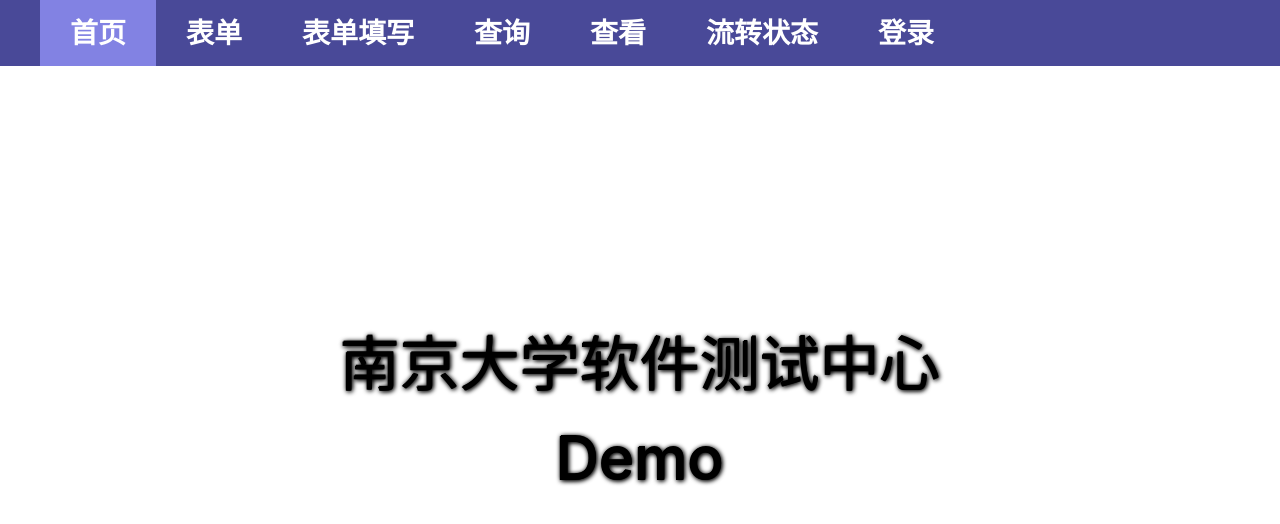
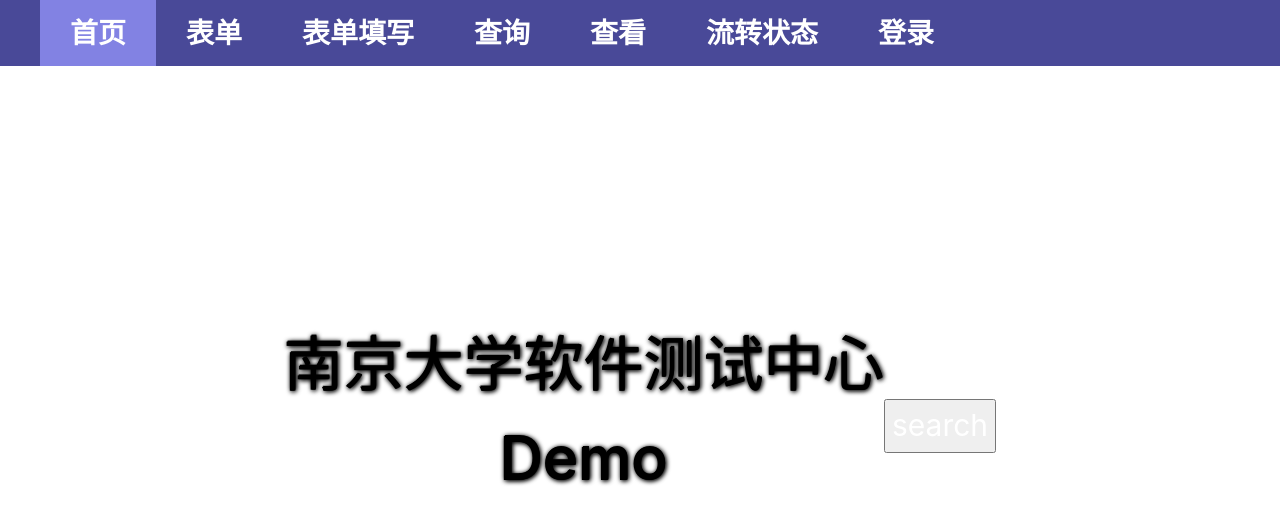
Before and after one commit to ZFirozen/SE-Project-Front, a React (Create React App) app: page / in a window 1280 px wide. Shown: the top 524 px of the page. Built offline with nearby package versions, Linux system fonts and the light colour scheme.

Commit message:
ReMerge ssm

```diff
--- a/src/pages/Home.js
+++ b/src/pages/Home.js
@@ -1,6 +1,15 @@
 import React from "react";
+import axios from "axios";
 
 export default function Home(){
+    const SearchResultDisplay = () => {
+        //     async () => {
+        //         const {data} = await axios.get("http://localhost:3000/people");
+        //         console.log(data);
+        //     }
+        console.log(2);
+    }
+
     return(
         <div
             style={{
@@ -19,6 +28,9 @@
                 <br></br>
                 Demo
             </h1>
+            <div>
+                <button type="button" onClick={SearchResultDisplay}>search</button>
+            </div>
         </div>
     )
 }
```
